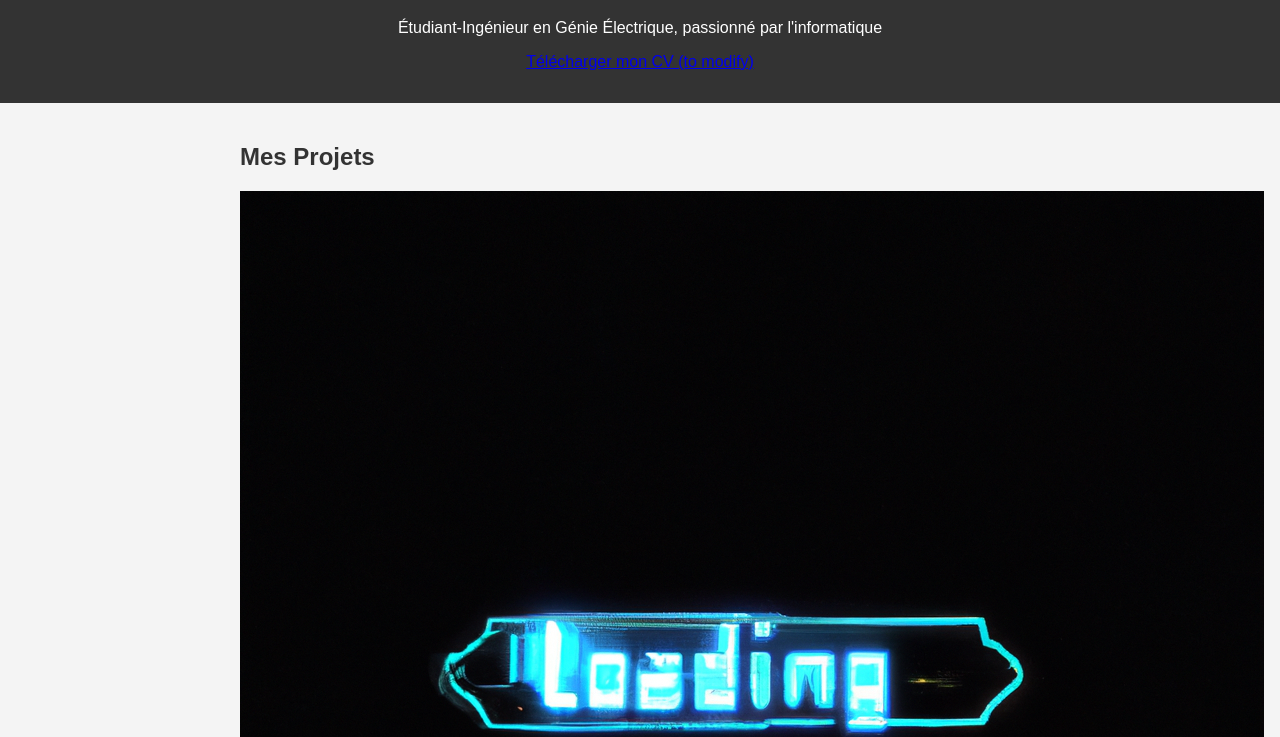
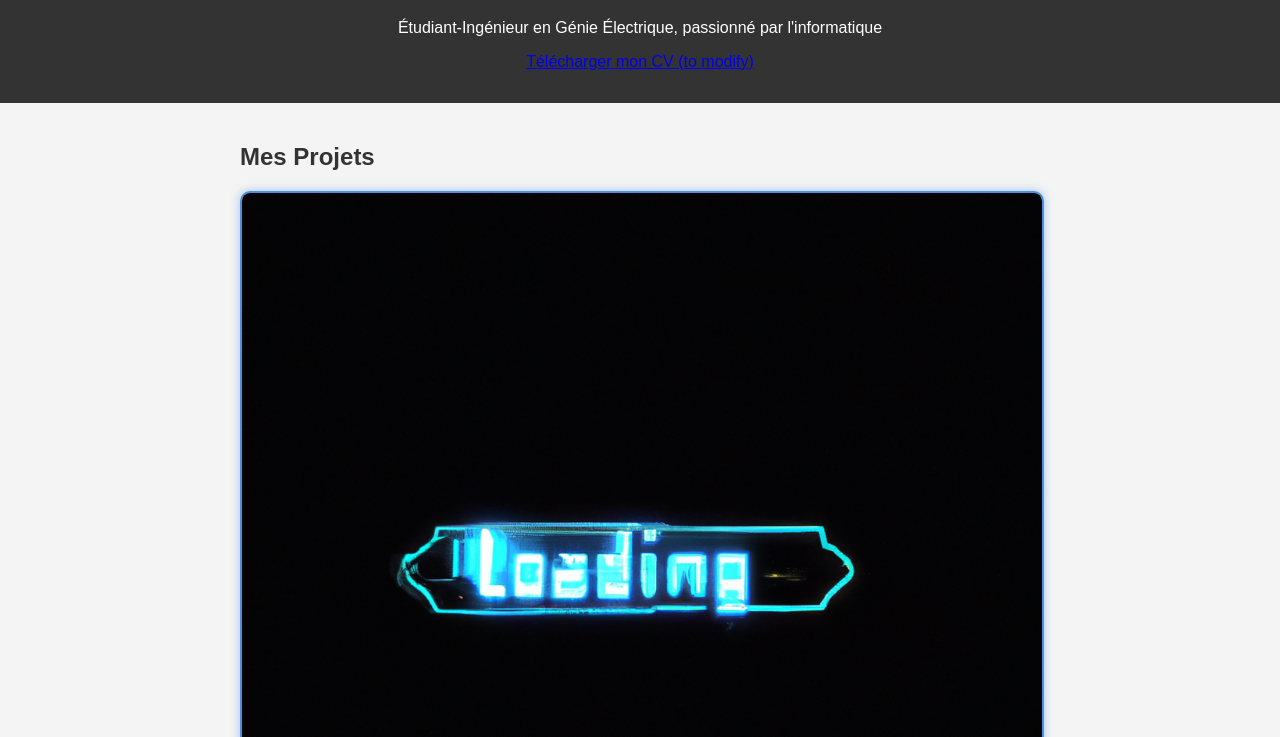
Before and after one commit to EnterN1me/EnterN1me.github.io, a plain HTML site: page index.html in a window 1280 px wide. Shown: the part 93-830 px from the top of the page. Drawn offline with Linux system fonts and the light colour scheme.

Commit message:
Update index.html
Style pictute

```diff
--- a/index.html
+++ b/index.html
@@ -39,6 +39,29 @@
             background-color: #333;
             color: white;
         }
+
+
+    .project {
+        margin-bottom: 20px;
+    }
+
+    .project img {
+        width: 100%; /* Pour assurer que toutes les images ont la même largeur */
+        height: auto; /* Pour maintenir les proportions de l'image */
+        border: 2px solid #4a90e2; /* Bordure stylisée cyberpunk */
+        border-radius: 10px; /* Coins arrondis */
+        box-shadow: 0 0 10px rgba(74, 144, 226, 0.5); /* Ombre légère */
+        transition: transform 0.3s ease-in-out; /* Effet de transition au survol */
+    }
+
+    .project img:hover {
+        transform: scale(1.1); /* Zoom au survol */
+    }
+
+    /* Ajoutez d'autres styles selon vos préférences */
+
+
+
     </style>
 </head>
 <body>
@@ -60,11 +83,11 @@
         </div>
 
         <div class="project">
-            <img src="Loading.png" alt="Projet 2">
-            <h3>Nom du Projet 2</h3>
-            <p>Description brève du projet.</p>
-            <a href="projet2.html">En savoir plus</a>
-        </div>
+    <img src="Loading.png" alt="Projet 2">
+    <h3>Nom du Projet 2</h3>
+    <p>Description brève du projet.</p>
+    <a href="projet2.html">En savoir plus</a>
+</div>
 
         <!-- Ajoutez d'autres projets selon vos besoins -->
 
```
